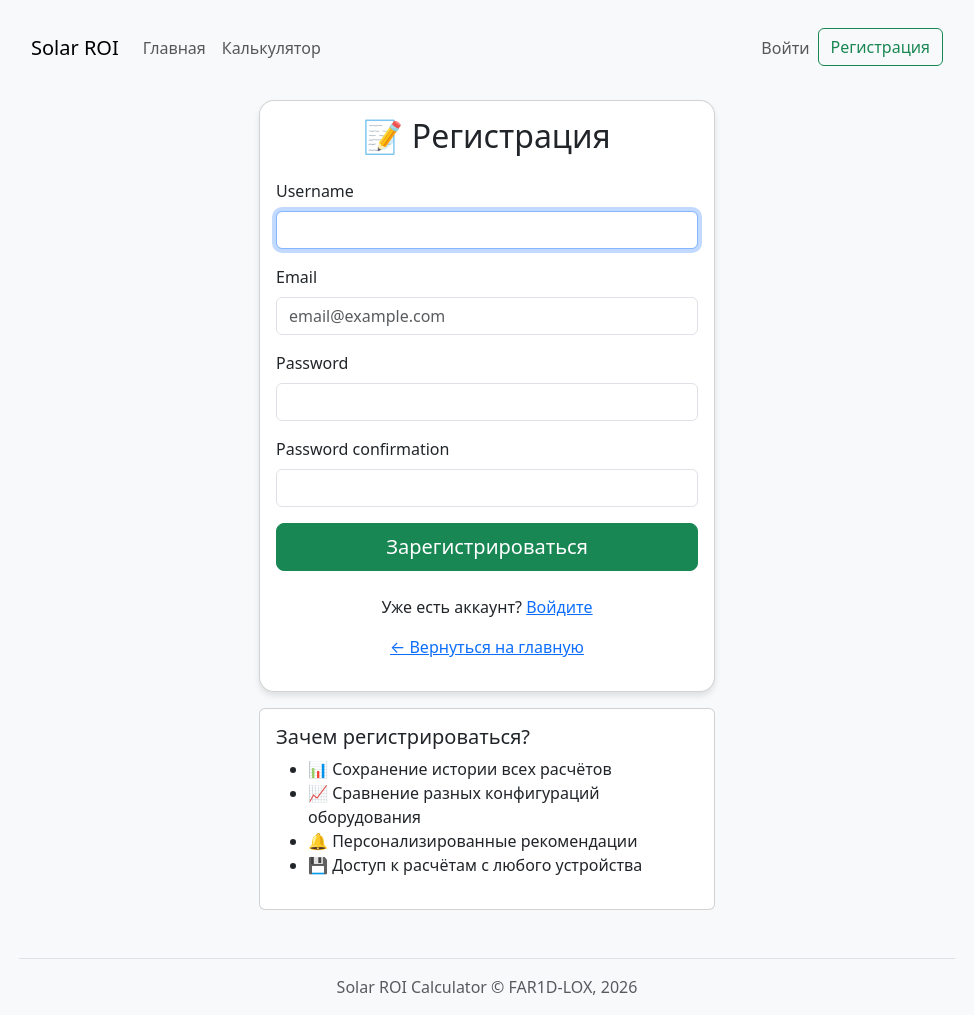
After one commit to FAR1D-lox/solar_roi_calculator, a Django app: page /register/ in a window 1280 px wide. The commit adds this page. Shown: the whole page, without its empty margins (153-1127 px from the left). Run offline with Django 5.2, Linux system fonts and the light colour scheme.

Commit message:
add user registration and authentication system
- Create UserRegistrationForm with email field and validation
- Add register, login, logout views with proper authentication flow
- Implement registration and login templates with Bootstrap styling
- Update navigation to show user status and auth links
- Make testUser a staff member for admin access
- Automatic login after registration
- Update ALLOWED_HOSTS.

```diff
--- a/calculator/forms.py
+++ b/calculator/forms.py
@@ -56,3 +56,34 @@ class SolarCalculationForm(forms.Form):
         if consumption < 50:
             raise forms.ValidationError("Потребление слишком низкое для установки солнечной системы.")
         return consumption
+
+
+
+from django.contrib.auth.forms import UserCreationForm
+from django.contrib.auth.models import User
+
+class UserRegistrationForm(UserCreationForm):
+    """Форма регистрации нового пользователя."""
+
+    email = forms.EmailField(
+        required=True,
+        widget=forms.EmailInput(attrs={'class': 'form-control', 'placeholder': 'email@example.com'})
+    )
+
+    class Meta:
+        model = User
+        fields = ['username', 'email', 'password1', 'password2']
+
+    def __init__(self, *args, **kwargs):
+        super().__init__(*args, **kwargs)
+        # Настраиваем стили всех полей
+        for field_name in self.fields:
+            self.fields[field_name].widget.attrs['class'] = 'form-control'
+            self.fields[field_name].help_text = ''  # Убираем стандартные подсказки Django
+
+    def save(self, commit=True):
+        user = super().save(commit=False)
+        user.email = self.cleaned_data['email']
+        if commit:
+            user.save()
+        return user
--- a/calculator/management/commands/seed_data.py
+++ b/calculator/management/commands/seed_data.py
@@ -11,7 +11,9 @@ class Command(BaseCommand):
 
         user, created = User.objects.get_or_create(
             username='testUser',
-            defaults={'email': 'test@example.com'}
+            defaults={
+                'email': 'test@example.com',
+                'is_staff': True}
         )
         if created:
             user.set_password('testpass123')
--- a/calculator/urls.py
+++ b/calculator/urls.py
@@ -7,4 +7,7 @@ urlpatterns = [
     path('', views.home, name='home'),
     path('calculate/', views.calculate, name='calculate'),
     path('history/', views.history, name='history'),
+    path('register/', views.register, name='register'),
+    path('login/', views.user_login, name='login'),
+    path('logout/', views.user_logout, name='logout'),
 ]
--- a/calculator/views.py
+++ b/calculator/views.py
@@ -2,9 +2,12 @@ from django.shortcuts import render, redirect
 from django.contrib.auth.decorators import login_required
 from django.contrib import messages
 from django.db.models import Count, Avg, Sum
-from .forms import SolarCalculationForm
 from .models import Calculation, SolarPanel, Region
 from .services.calculator import SolarROICalculator
+from django.contrib.auth import login, authenticate
+from django.contrib.auth.forms import AuthenticationForm
+from django.shortcuts import render, redirect
+from .forms import UserRegistrationForm, SolarCalculationForm
 
 
 def home(request):
@@ -100,3 +103,63 @@ def history(request):
         'title': 'История расчётов'
     }
     return render(request, 'calculator/history.html', context)
+
+
+def register(request):
+    """Регистрация нового пользователя."""
+    if request.method == 'POST':
+        form = UserRegistrationForm(request.POST)
+        if form.is_valid():
+            user = form.save()
+
+            username = form.cleaned_data.get('username')
+            password = form.cleaned_data.get('password1')
+            user = authenticate(username=username, password=password)
+
+            if user is not None:
+                login(request, user)
+                messages.success(request, f'✅ Регистрация прошла успешно! Добро пожаловать, {username}!')
+                return redirect('calculator:home')
+    else:
+        form = UserRegistrationForm()
+
+    context = {
+        'form': form,
+        'title': 'Регистрация'
+    }
+    return render(request, 'calculator/register.html', context)
+
+
+def user_login(request):
+    """Страница входа для обычных пользователей."""
+    if request.method == 'POST':
+        form = AuthenticationForm(request, data=request.POST)
+        if form.is_valid():
+            username = form.cleaned_data.get('username')
+            password = form.cleaned_data.get('password')
+            user = authenticate(username=username, password=password)
+
+            if user is not None:
+                login(request, user)
+                messages.success(request, f'✅ Вы вошли как {username}')
+                return redirect('calculator:home')
+            else:
+                messages.error(request, 'Неверное имя пользователя или пароль')
+        else:
+            messages.error(request, 'Неверное имя пользователя или пароль')
+    else:
+        form = AuthenticationForm()
+
+    context = {
+        'form': form,
+        'title': 'Вход в систему'
+    }
+    return render(request, 'calculator/login.html', context)
+
+
+def user_logout(request):
+    """Выход из системы."""
+    from django.contrib.auth import logout
+    logout(request)
+    messages.info(request, 'Вы вышли из системы')
+    return redirect('calculator:home')
--- a/solar_project/settings.py
+++ b/solar_project/settings.py
@@ -25,7 +25,7 @@ SECRET_KEY = 'django-insecure-@+irmgpa--(#!fexjuxj3d@amkee=p4y1wpp82gj0!=phn&ry2
 # SECURITY WARNING: don't run with debug turned on in production!
 DEBUG = True
 
-ALLOWED_HOSTS = ['FAR1D.pythonanywhere.com', '127.0.0.1']
+ALLOWED_HOSTS = ['FAR1D.pythonanywhere.com', '127.0.0.1', 'localhost']
 
 
 # Application definition
--- a/templates/base.html
+++ b/templates/base.html
@@ -18,16 +18,54 @@
         <nav class="navbar navbar-expand-lg navbar-light bg-light mb-4 rounded">
             <div class="container-fluid">
                 <a class="navbar-brand" href="{% url 'calculator:home' %}">Solar ROI</a>
-                <div class="navbar-nav">
+
+                <button class="navbar-toggler" type="button" data-bs-toggle="collapse"
+                        data-bs-target="#navbarNav">
+                    <span class="navbar-toggler-icon"></span>
+                </button>
+
+                <div class="collapse navbar-collapse" id="navbarNav">
+                    <ul class="navbar-nav me-auto">
+                        <li class="nav-item">
                             <a class="nav-link" href="{% url 'calculator:home' %}">Главная</a>
+                        </li>
+                        <li class="nav-item">
                             <a class="nav-link" href="{% url 'calculator:calculate' %}">Калькулятор</a>
+                        </li>
                         {% if user.is_authenticated %}
+                        <li class="nav-item">
                             <a class="nav-link" href="{% url 'calculator:history' %}">История</a>
-                        <span class="nav-link">Привет, {{ user.username }}!</span>
-                        <a class="nav-link" href="{% url 'admin:logout' %}">Выйти</a>
+                        </li>
+                        {% endif %}
+                    </ul>
+
+                    <ul class="navbar-nav">
+                        {% if user.is_authenticated %}
+                        <li class="nav-item dropdown">
+                            <a class="nav-link dropdown-toggle" href="#" role="button"
+                               data-bs-toggle="dropdown">
+                                👤 {{ user.username }}
+                            </a>
+                            <ul class="dropdown-menu">
+                                <li><span class="dropdown-item-text">
+                                    <small>Вошли как {{ user.email|default:user.username }}</small>
+                                </span></li>
+                                <li><hr class="dropdown-divider"></li>
+                                <li><a class="dropdown-item" href="{% url 'admin:index' %}">Админка</a></li>
+                                <li><a class="dropdown-item" href="{% url 'calculator:logout' %}">Выйти</a></li>
+                            </ul>
+                        </li>
                         {% else %}
-                        <a class="nav-link" href="{% url 'admin:login' %}">Войти</a>
+                        <li class="nav-item">
+                            <a class="nav-link" href="{% url 'calculator:login' %}">Войти</a>
+                        </li>
+                        <li class="nav-item">
+                            <a class="btn btn-outline-success" href="{% url 'calculator:register' %}">
+                                Регистрация
+                            </a>
+                        </li>
                         {% endif %}
+                    </ul>
                 </div>
             </div>
         </nav>
--- /dev/null
+++ b/templates/calculator/register.html
@@ -0,0 +1,61 @@
+{% extends 'base.html' %}
+
+{% block content %}
+<div class="row justify-content-center">
+    <div class="col-lg-6 col-md-8">
+        <div class="card calculator-card">
+            <div class="card-body">
+                <h2 class="card-title text-center mb-4">📝 Регистрация</h2>
+
+                <form method="post">
+                    {% csrf_token %}
+
+                    {% for field in form %}
+                    <div class="mb-3">
+                        <label for="{{ field.id_for_label }}" class="form-label">
+                            {{ field.label }}
+                        </label>
+                        {{ field }}
+
+                        {% if field.errors %}
+                        <div class="alert alert-danger mt-1">
+                            {% for error in field.errors %}
+                            <small>{{ error }}</small><br>
+                            {% endfor %}
+                        </div>
+                        {% endif %}
+
+                        {% if field.help_text %}
+                        <div class="form-text">{{ field.help_text }}</div>
+                        {% endif %}
+                    </div>
+                    {% endfor %}
+
+                    <div class="d-grid gap-2">
+                        <button type="submit" class="btn btn-success btn-lg">
+                            Зарегистрироваться
+                        </button>
+                    </div>
+                </form>
+
+                <div class="mt-4 text-center">
+                    <p>Уже есть аккаунт? <a href="{% url 'calculator:login' %}">Войдите</a></p>
+                    <p><a href="{% url 'calculator:home' %}">← Вернуться на главную</a></p>
+                </div>
+            </div>
+        </div>
+
+        <div class="card mt-3">
+            <div class="card-body">
+                <h5>Зачем регистрироваться?</h5>
+                <ul>
+                    <li>📊 Сохранение истории всех расчётов</li>
+                    <li>📈 Сравнение разных конфигураций оборудования</li>
+                    <li>🔔 Персонализированные рекомендации</li>
+                    <li>💾 Доступ к расчётам с любого устройства</li>
+                </ul>
+            </div>
+        </div>
+    </div>
+</div>
+{% endblock %}
```
Also changed, not shown: templates/calculator/login.html (added, +47 -0 lines). Lines whose indentation alone changed are shown as unchanged.
